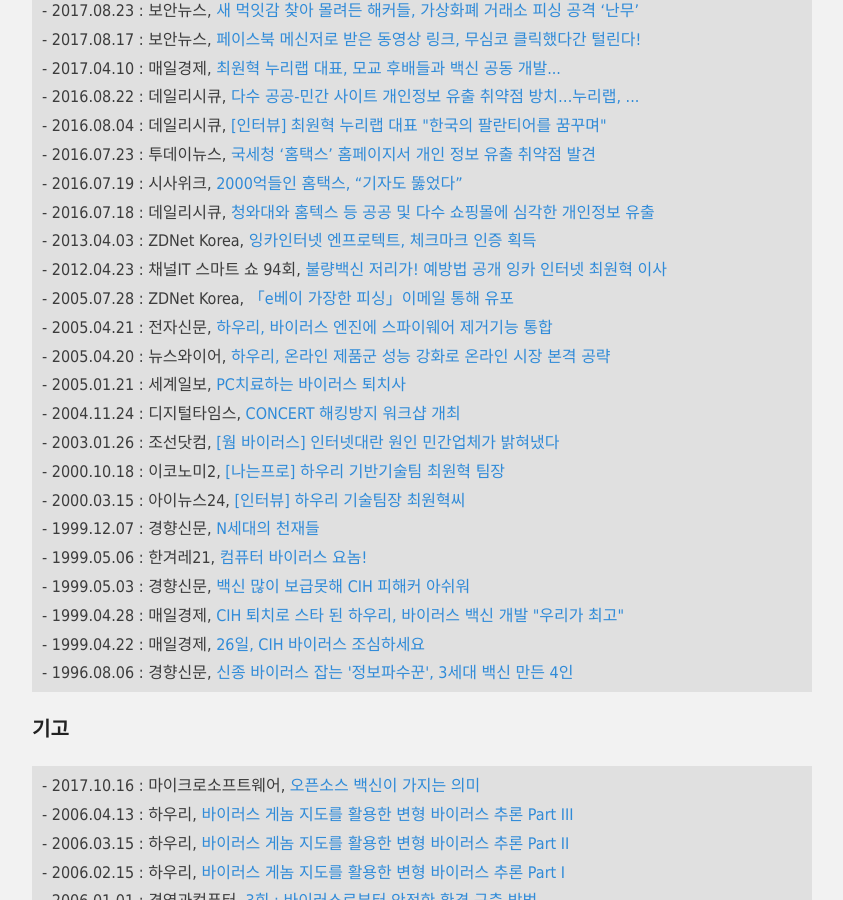
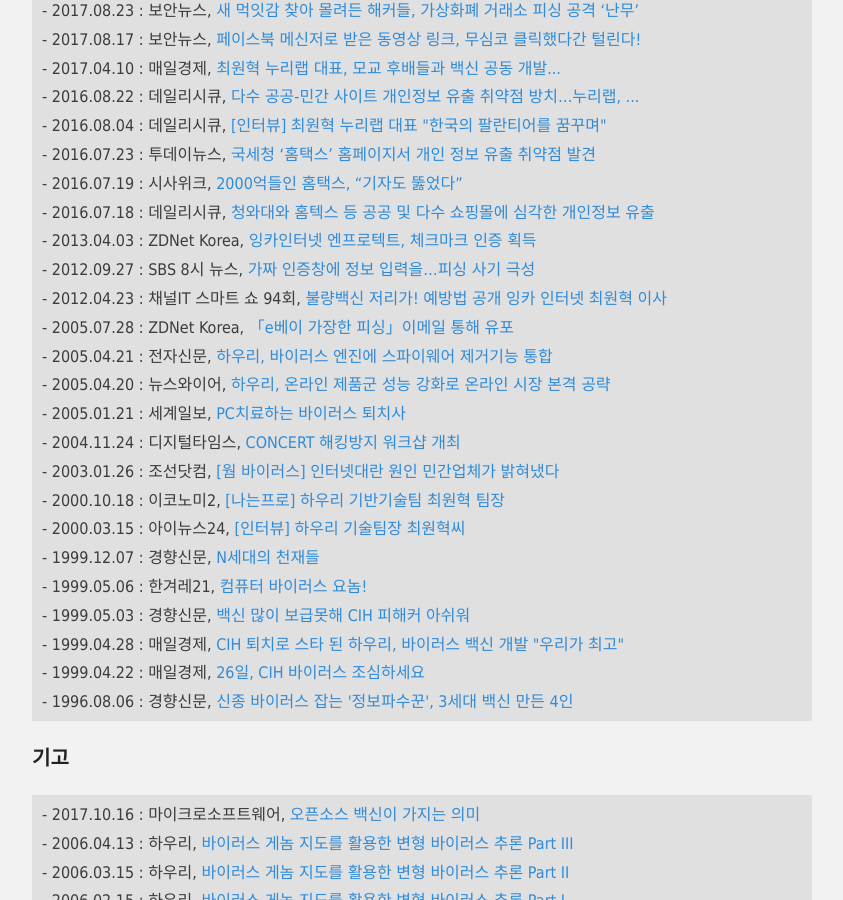
Before and after one commit to hanul93/hanul93.github.com, a Jekyll site: the page built from about.md, in a window 1280 px wide and 900 px high, scrolled down 1963 px. Shown: the whole window, without its empty margins (218-1061 px from the left). Built offline with Jekyll 4.4.1, drawn with Linux system fonts in a browser that asks for light colours; nearby versions of some CDN libraries.

Commit message:
sbs 뉴스 추가

```diff
--- a/about.md
+++ b/about.md
@@ -77,6 +77,7 @@
 - 2016.07.19 : 시사위크, <a href="http://www.sisaweek.com/news/articleView.html?idxno=74269">2000억들인 홈택스, “기자도 뚫었다”</a>
 - 2016.07.18 : 데일리시큐, <a href="http://www.dailysecu.com/news/articleView.html?idxno=15000">청와대와 홈텍스 등 공공 및 다수 쇼핑몰에 심각한 개인정보 유출</a>
 - 2013.04.03 : ZDNet Korea, <a href="http://www.zdnet.co.kr/news/news_view.asp?artice_id=20130403165645&lo=zv40">잉카인터넷 엔프로텍트, 체크마크 인증 획득</a>
+- 2012.09.27 : SBS 8시 뉴스, <a href="https://news.sbs.co.kr/news/endPage.do?news_id=N1001404572&plink=SEARCH&cooper=SBSNEWSSEARCH">가짜 인증창에 정보 입력을…피싱 사기 극성</a>
 - 2012.04.23 : 채널IT 스마트 쇼 94회, <a href="https://www.youtube.com/watch?v=vh1MbkA10xY&index=94&list=PLANiTe-B0j3wCeahnHgYJrizwefbHqj81">불량백신 저리가! 예방법 공개 잉카 인터넷 최원혁 이사</a>
 - 2005.07.28 : ZDNet Korea, <a href="http://www.zdnet.co.kr/news/news_view.asp?artice_id=00000039138360&type=det&re=">「e베이 가장한 피싱」이메일 통해 유포</a>
 - 2005.04.21 : 전자신문, <a href="http://m.etnews.com/200504200074?SNS=00004">하우리, 바이러스 엔진에 스파이웨어 제거기능 통합</a>
```
